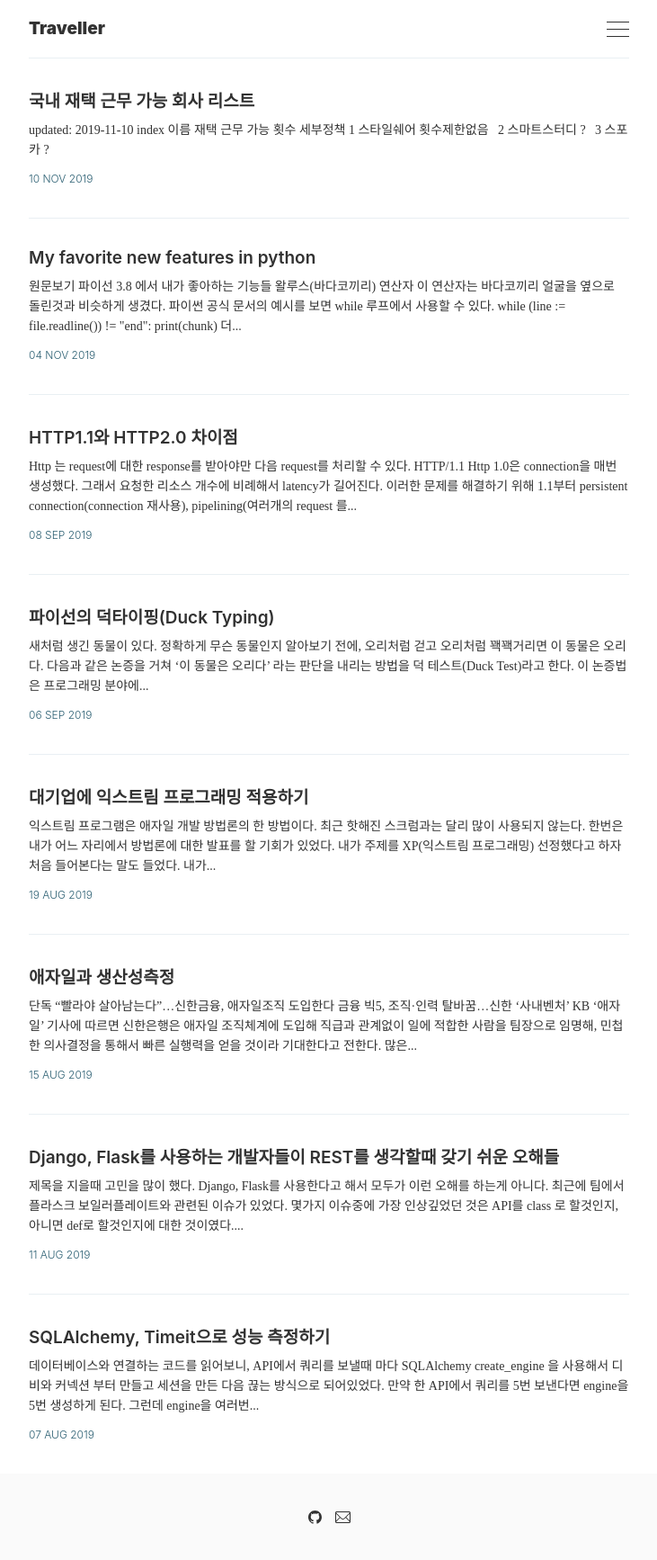
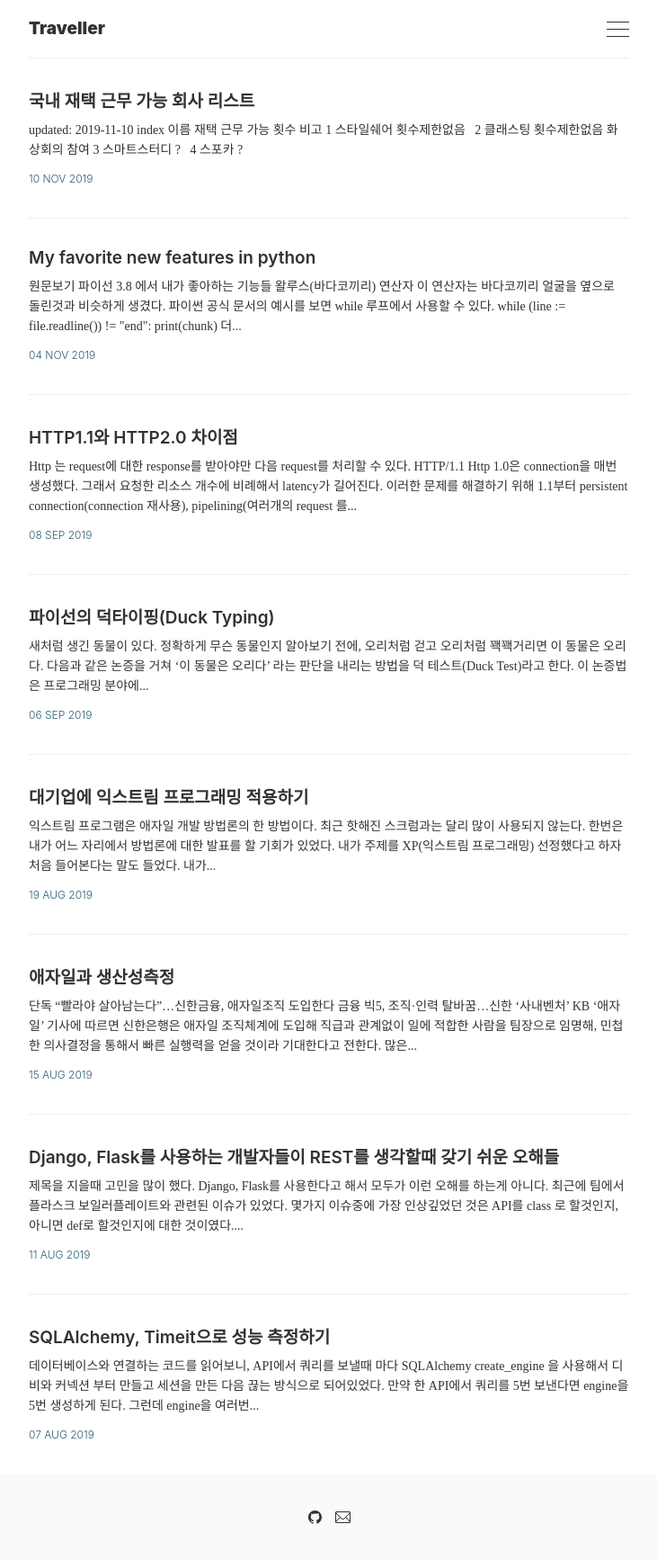
Before and after one commit to suhyunbaik/suhyunbaik.github.io, a Jekyll site: the page built from index.html, in a window 1280 px wide. Shown: the whole page at 90% size, without its empty margins (274-1005 px from the left). Built offline with Jekyll 4.4.1, drawn with Linux system fonts in a browser that asks for light colours; the list of posts is cut into pages by our own code.

Commit message:
Feat: add remote working company list

```diff
--- a/_posts/2019-11-10-remote-working-company-list.md
+++ b/_posts/2019-11-10-remote-working-company-list.md
@@ -5,8 +5,9 @@ tags: [재택근무, 기업문화]
 ---
 updated: 2019-11-10
 
-|index |  이름           |  재택 근무 가능 횟수      |     세부정책 |
-|------|----------------|---------------------- |------------|
-|  1   |  스타일쉐어       |         횟수제한없음     |            |
-|  2   |  스마트스터디      |         ?            |            |
-|  3   |  스포카          |        ?             |            |
+|index |  이름           |  재택 근무 가능 횟수       |     비고            |
+|------|----------------|---------------------- |---------------------|
+|  1   |  스타일쉐어       |         횟수제한없음     |                     |
+|  2   |  클래스팅         |         횟수제한없음     |      화상회의 참여     |
+|  3   |  스마트스터디      |         ?            |                     |
+|  4   |  스포카          |        ?             |                     |
```
